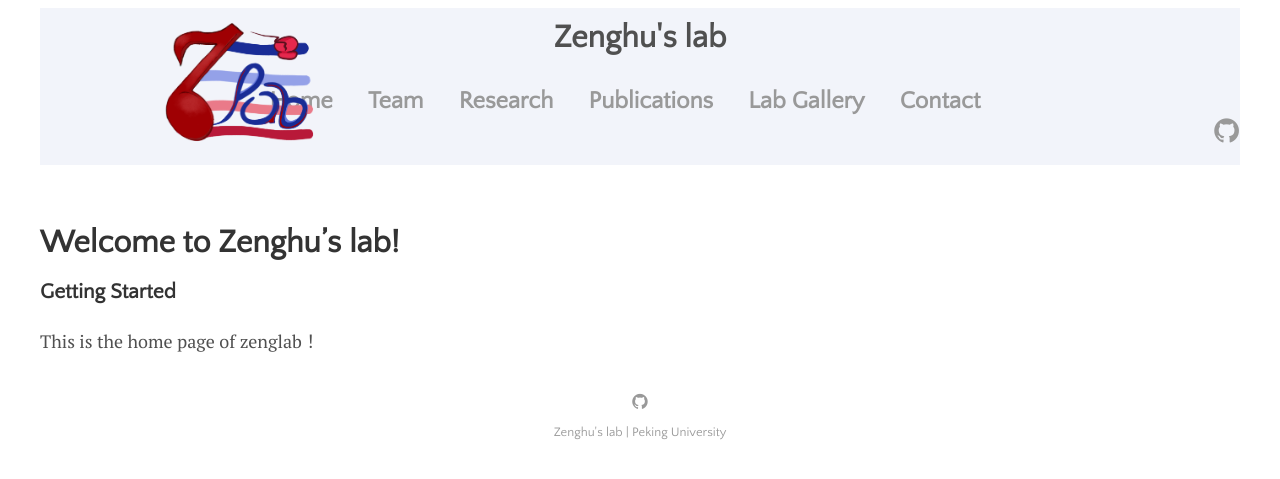
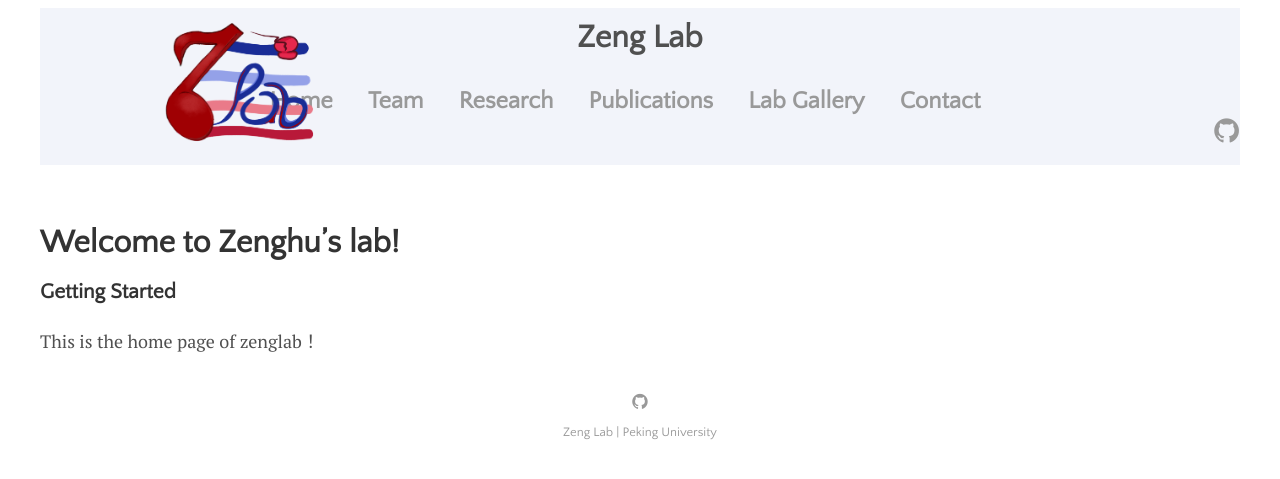
Before and after one commit to ZenghuPKU/zenghupku.github.io, a Jekyll site: the page built from menu/about.md, in a window 1280 px wide. Shown: the top 479 px of the page. Built offline with Jekyll 4.4.1, drawn with Linux system fonts in a browser that asks for light colours.

Commit message:
Update _config.yml

```diff
--- a/_config.yml
+++ b/_config.yml
@@ -20,7 +20,7 @@ permalink:           /:title
 plugins:             [jekyll-paginate, jekyll-sitemap, jekyll-feed, jekyll-seo-tag]
 
 # Customise atom feed settings (this is where Jekyll-Feed gets configuration information)
-title:		           "Zenghu's lab"
+title:		           "Zeng Lab"
 description:	       'Peking University '
 author:              'chen CHENG，Lingyuan YE'
 
```
